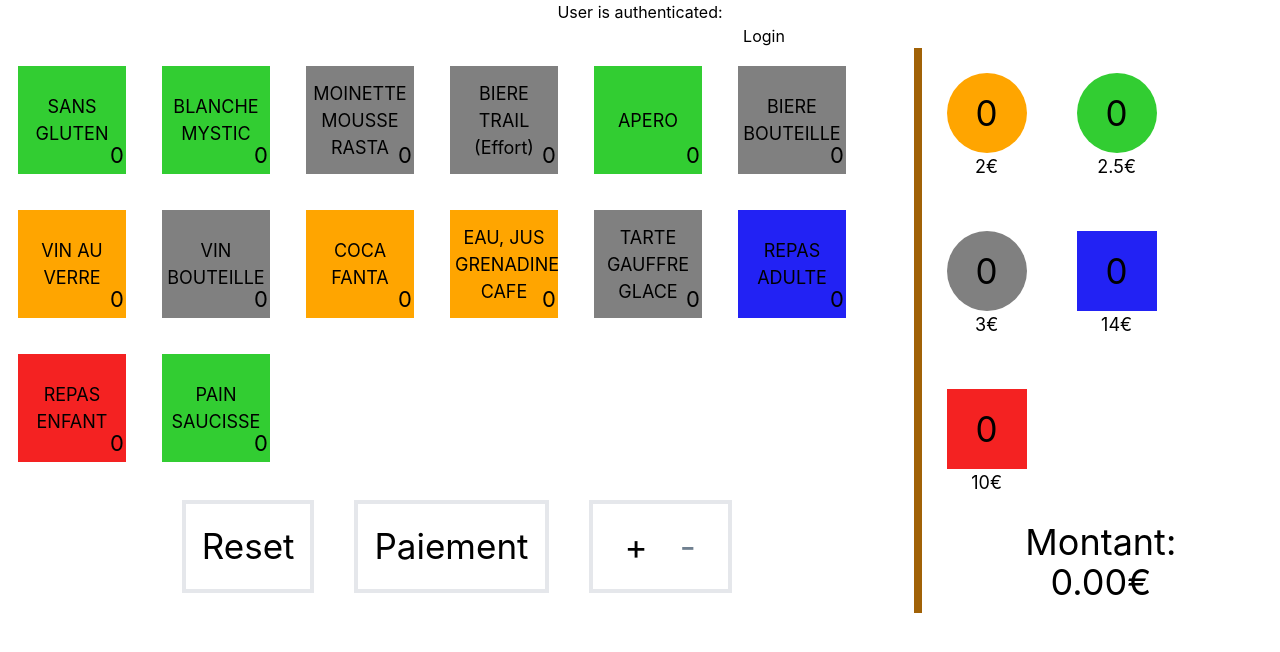
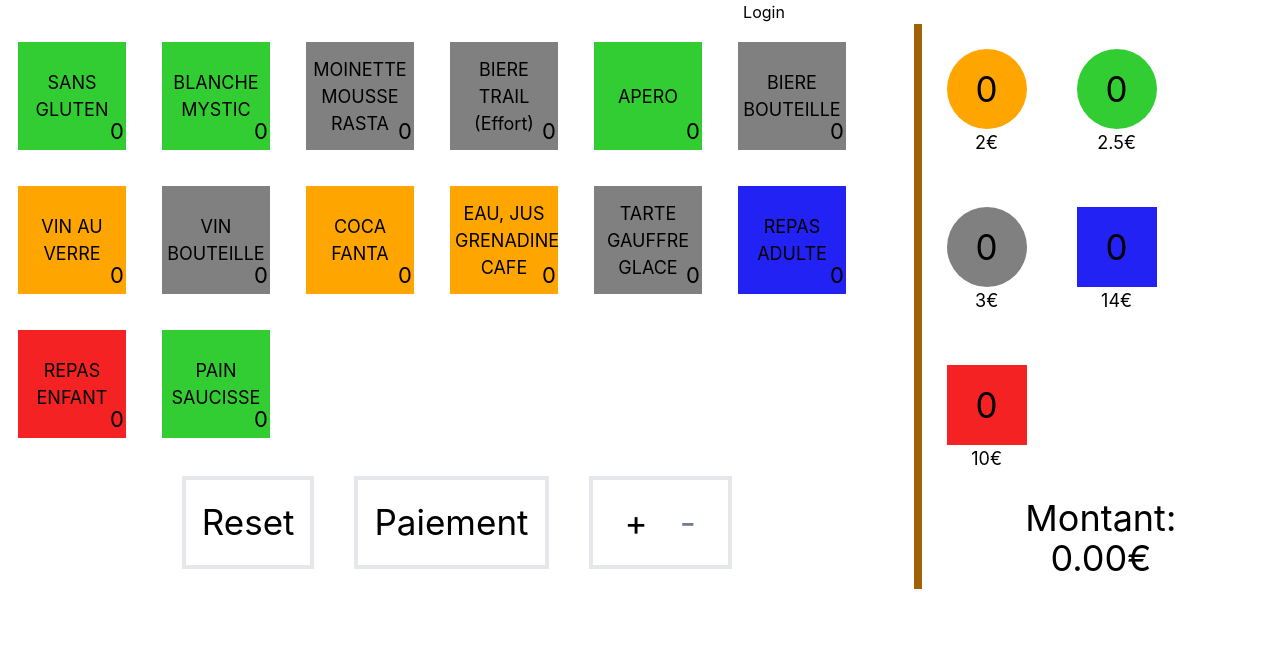
Before and after one commit to worming004/bar-accueil, a React (Create React App) app in the folder src/web/: page / in a window 1280 px wide. Shown: the top 652 px of the page. Built offline with nearby package versions, Linux system fonts and the light colour scheme; what pocketbase would draw is missing.

Commit message:
manage auth

```diff
--- a/src/web/src/App.tsx
+++ b/src/web/src/App.tsx
@@ -2,18 +2,14 @@ import { Counter } from './features/counter/Counter';
 import { store } from "./app/store";
 import './App.css';
 import { data } from "./features/counter/fillStoreFromJson";
-import { useAppSelector } from './app/hooks';
-import { selectUserIsAuthenticated } from './features/counter/counterSlice';
 import HeaderApp from './features/header/headerApp';
 
 function App() {
   store.dispatch(data())
 
-  const userIsAuthenticated = useAppSelector(selectUserIsAuthenticated);
-
   return (
     <div className="App">
-      <HeaderApp userIsAuthenticated={userIsAuthenticated}></HeaderApp>
+      <HeaderApp></HeaderApp>
       <Counter />
     </div>
   );
--- a/src/web/src/features/counter/counterSlice.ts
+++ b/src/web/src/features/counter/counterSlice.ts
@@ -8,6 +8,7 @@ type PresentationMode = 'Token' | 'Payment'
 
 export interface BackendState {
   userIsAuthenticated: boolean,
+  token: string
 }
 
 export interface AppState {
@@ -63,7 +64,7 @@ export interface Presentation {
 const defaultMode: TokenMode = 'Add'
 
 export const initialState: AppState = {
-  backend: { userIsAuthenticated: false },
+  backend: { userIsAuthenticated: false, token: '' },
   actions: [],
   items: [],
   tokens: [],
@@ -87,6 +88,14 @@ export const counterSlice = createSlice({
   initialState,
   // The `reducers` field lets us define reducers and generate associated actions
   reducers: {
+    authenticate: (state, action: PayloadAction<string>) => {
+      state.backend.token = action.payload;
+      state.backend.userIsAuthenticated = true;
+    },
+    logoff: (state) => {
+      state.backend.token = '';
+      state.backend.userIsAuthenticated = false;
+    },
     executeSelection: (state, action: PayloadAction<Item>) => {
       state.actions.push({ item: action.payload, operation: state.tokenMode })
       SetPresentation(state);
@@ -211,7 +220,7 @@ function SetPresentation(state: AppState) {
   SetToGiveBack(state);
 }
 
-export const { executeSelection, resetAmountReceived, amountReceived, setModeTo, switchModeTo, resetSelection, paymentMode, tokenMode, undo } = counterSlice.actions;
+export const { authenticate, logoff, executeSelection, resetAmountReceived, amountReceived, setModeTo, switchModeTo, resetSelection, paymentMode, tokenMode, undo } = counterSlice.actions;
 
 export const selectUserIsAuthenticated = (state: RootState) => state.counter.backend.userIsAuthenticated;
 
--- a/src/web/src/features/header/headerApp.tsx
+++ b/src/web/src/features/header/headerApp.tsx
@@ -1,15 +1,20 @@
 import { useEffect, useState } from "react";
 import PocketBase from 'pocketbase';
+import { store } from "../../app/store";
+import { authenticate, logoff, selectUserIsAuthenticated } from "../counter/counterSlice";
+import { useAppSelector } from "../../app/hooks";
 
 const pb = new PocketBase('https://pocketbase.bar.craftlabit.be');
 //const pb = new PocketBase('http://localhost:8090');
 
-function HeaderApp(props: { userIsAuthenticated: boolean }) {
+function HeaderApp(props: any) {
+
+  const userIsAuthenticated = useAppSelector(selectUserIsAuthenticated);
 
   const [password, setPassword] = useState('');
   async function handleLogin() {
     const { token, record } = await pb.collection('users').authWithPassword("bar", password);
-    alert(token);
+    store.dispatch(authenticate(token));
   }
 
   function handlePasswordValue(e: React.ChangeEvent<HTMLInputElement>) {
@@ -20,8 +25,9 @@ function HeaderApp(props: { userIsAuthenticated: boolean }) {
   const [timeRemaining, setTimeRemaining] = useState(25); // 25 seconds timer
   const [timerActive, setTimerActive] = useState(false);
   const onTwentyClicks = () => {
-    alert('You clicked 20 times in 25 seconds!');
-    // Reset click count and timer
+    alert('You clicked 20 times in 25 seconds! This is hidden command for logout');
+    // set
+    store.dispatch(logoff());
     setClickCount(0);
     setTimerActive(false);
     setTimeRemaining(25);
@@ -59,11 +65,18 @@ function HeaderApp(props: { userIsAuthenticated: boolean }) {
     }
   }, [clickCount]);
 
+  const authStyle = { fontSize: 'x-small' }
+
+  const authText = userIsAuthenticated ? <h5 onClick={handleClick} style={authStyle}> User is authenticated</h5> :
+    <>
+      <input type="password" name="password" onChange={handlePasswordValue} />
+      <button onClick={handleLogin}>Login</button>
+    </>
+
+
   return (
     <div>
-      <h1 onClick={handleClick} >User is authenticated: {props.userIsAuthenticated}</h1>
-      <input type="password" name="password" onChange={handlePasswordValue} />
-      <button onClick={handleLogin}>Login</button>
+      {authText}
     </div>
   );
 }
```
